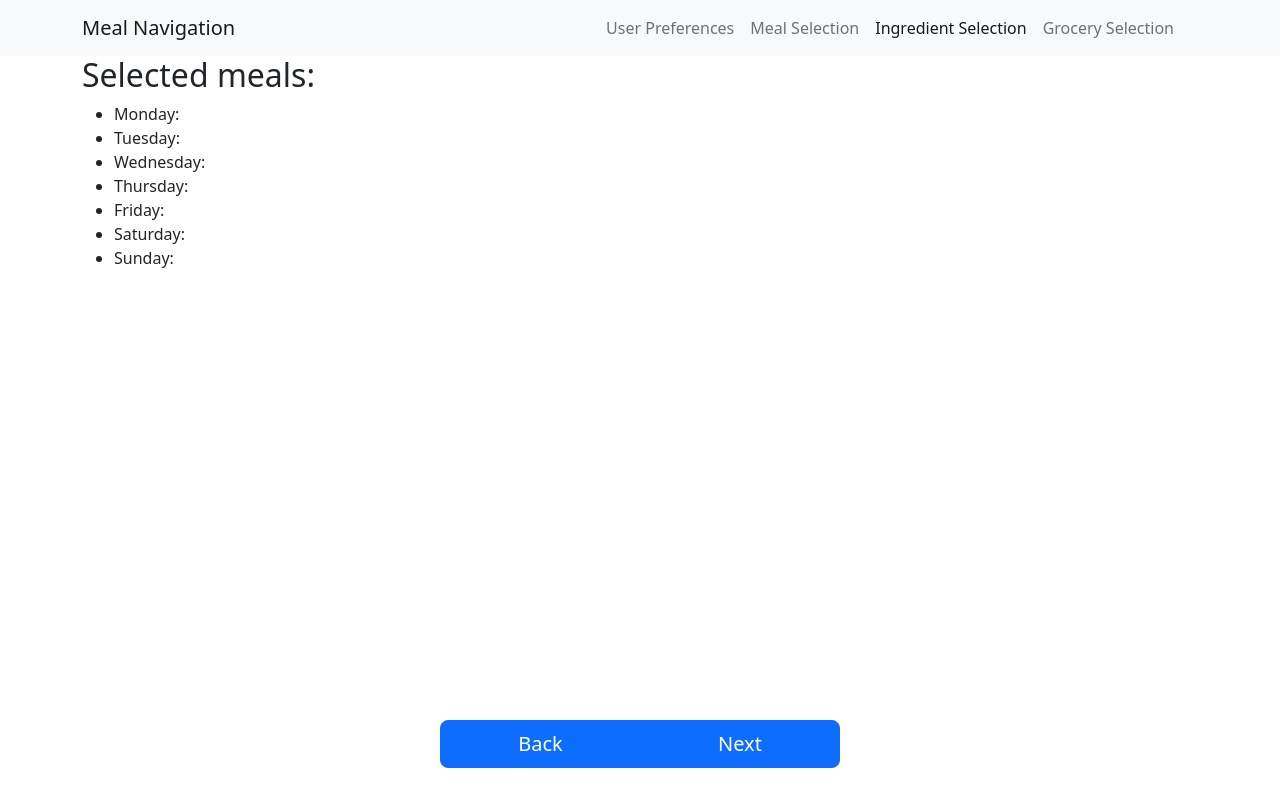
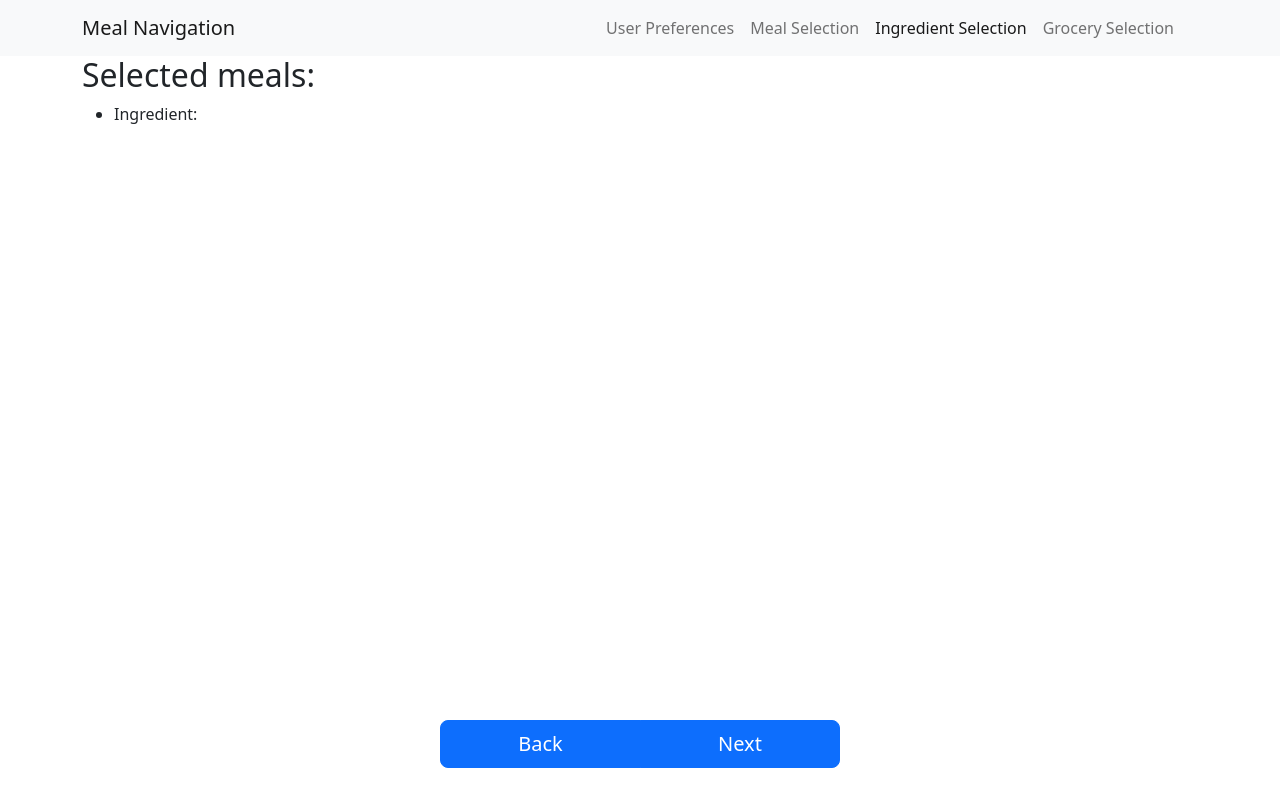
Before and after one commit to chanwutk/meal-navigation, a React (Vite) app: page / in a window 1280 px wide. Both pictures are taken after a click on the button "Ingredient Selection". Built offline with nearby package versions, Linux system fonts and the light colour scheme.

Commit message:
Changed the logic; Now display distinct ingredient

```diff
--- a/src/App.tsx
+++ b/src/App.tsx
@@ -18,6 +18,7 @@ export default function App() {
   const [activeTab, setActiveTab] = useState<NavKey>('user-pref');
   //Sunny tried this
   const [selectedMeals, setSelectedMeals] = useState<{[key: string]: string}>({});
+  const [selectedBrands, setSelectedBrands] = useState<{[key: string]: string}>({});
 
   function handleTabChange(eventKey: string | null) {
     if (eventKey !== 'user-pref' && eventKey !== 'meal-sel' && eventKey !== 'ingr-sel' && eventKey !== 'groc-sel') {
@@ -104,7 +105,7 @@ export default function App() {
           <MealSelection selectedMeals={selectedMeals} setSelectedMeals={setSelectedMeals}/>
         </div>
         <div style={activateStyle('ingr-sel')}>
-          <IngredientSelection selectedMeals={selectedMeals}/>
+          <IngredientSelection selectedMeals={selectedMeals} selectedBrands={selectedBrands} setSelectedBrands={setSelectedBrands}/>
         </div>
       </Container>
 
--- a/src/pages/ingredient-selection.tsx
+++ b/src/pages/ingredient-selection.tsx
@@ -4,83 +4,116 @@ import { useState } from "react";
 
 interface IngredientSelectionProp {
   selectedMeals: {[key: string]: string};
+  //Make it global
+  selectedBrands: {[key: string]: string};
+  setSelectedBrands: React.Dispatch<React.SetStateAction<{[key: string]: string}>>;
 };
 
 export default function IngredientSelection({ selectedMeals }: IngredientSelectionProp) {
   const daysOfWeek = ["Monday", "Tuesday", "Wednesday", "Thursday", "Friday", "Saturday", "Sunday"];
   const mondayMeal = selectedMeals['Monday'];
-  const mondayingr = [];
   const tuesdayMeal = selectedMeals['Tuesday'];
-  const tuesdayingr = [];
   const wednesdayMeal = selectedMeals['Wednesday'];
-  const wednesdayingr = [];
   const thursdayMeal = selectedMeals['Thursday'];
-  const thursdayingr = [];
   const fridayMeal = selectedMeals['Friday'];
-  const fridayingr = [];
   const saturdayMeal = selectedMeals['Saturday'];
-  const saturdayingr = [];
   const sundayMeal = selectedMeals['Sunday'];
-  const sundayingr = [];
+  let ingr = new Set<string>();
+  let ingr_count = new Map<string, number>();
 
 
   for (const m of data["meal"]) {
     if(m.name == mondayMeal){
       for (const r of m.recipe){
-        //Accessing each recipe, for now only extracting name of the ingredient
-        mondayingr.push(r.category);
+        ingr.add(r.category);
+        if(!ingr_count.has(r.category)){
+          ingr_count.set(r.category, 1);
+        }
+        else{
+          // @ts-ignore
+          ingr_count.set(r.category, ingr_count.get(r.category)+1);
+        }
       }
     }
     if(m.name == tuesdayMeal){
       for (const r of m.recipe){
-        //Accessing each recipe, for now only extracting name of the ingredient
-        tuesdayingr.push(r.category);
+        ingr.add(r.category);
+        if(!ingr_count.has(r.category)){
+          ingr_count.set(r.category, 1);
+        }
+        else{
+          // @ts-ignore
+          ingr_count.set(r.category, ingr_count.get(r.category)+1);
+        }
       }
     }
     if(m.name == wednesdayMeal){
       for (const r of m.recipe){
-        //Accessing each recipe, for now only extracting name of the ingredient
-        wednesdayingr.push(r.category);
+        ingr.add(r.category);
+        if(!ingr_count.has(r.category)){
+          ingr_count.set(r.category, 1);
+        }
+        else{
+          // @ts-ignore
+          ingr_count.set(r.category, ingr_count.get(r.category)+1);
+        }
       }
     }
     if(m.name == thursdayMeal){
       for (const r of m.recipe){
-        //Accessing each recipe, for now only extracting name of the ingredient
-        thursdayingr.push(r.category);
+        ingr.add(r.category);
+        if(!ingr_count.has(r.category)){
+          ingr_count.set(r.category, 1);
+        }
+        else{
+          // @ts-ignore
+          ingr_count.set(r.category, ingr_count.get(r.category)+1);
+        }
       }
     }
     if(m.name == fridayMeal){
       for (const r of m.recipe){
-        //Accessing each recipe, for now only extracting name of the ingredient
-        fridayingr.push(r.category);
+        ingr.add(r.category);
+        if(!ingr_count.has(r.category)){
+          ingr_count.set(r.category, 1);
+        }
+        else{
+          // @ts-ignore
+          ingr_count.set(r.category, ingr_count.get(r.category)+1);
+        }
       }
     }
     if(m.name == saturdayMeal){
       for (const r of m.recipe){
-        //Accessing each recipe, for now only extracting name of the ingredient
-        saturdayingr.push(r.category);
+        ingr.add(r.category);
+        if(!ingr_count.has(r.category)){
+          ingr_count.set(r.category, 1);
+        }
+        else{
+          // @ts-ignore
+          ingr_count.set(r.category, ingr_count.get(r.category)+1);
+        }
       }
     }
     if(m.name == sundayMeal){
       for (const r of m.recipe){
-        //Accessing each recipe, for now only extracting name of the ingredient
-        sundayingr.push(r.category);
+        ingr.add(r.category);
+        if(!ingr_count.has(r.category)){
+          ingr_count.set(r.category, 1);
+        }
+        else{
+          // @ts-ignore
+          ingr_count.set(r.category, ingr_count.get(r.category)+1);
+        }
       }
     }
   }
 
   return <>
-    {/*TODO: Sunny please look at src/pages/ingredient-selection.tsx*/}
     <div>
       <h2>Selected meals:</h2>
       <ul>
-        <li>Monday: {mondayingr.join(", ")}</li>
-        <li>Tuesday: {tuesdayingr.join(", ")}</li>
-        <li>Wednesday: {wednesdayingr.join(", ")}</li>
-        <li>Thursday: {thursdayingr.join(", ")}</li>
-        <li>Friday: {fridayingr.join(", ")}</li>
-        <li>Saturday: {saturdayingr.join(", ")}</li>
-        <li>Sunday: {sundayingr.join(", ")}</li>
+        <li>Ingredient: {Array.from(ingr).join(", ")}</li>
       </ul>
     </div>
     <button hidden={true}>Next</button>
```
Also changed, not shown: 1 other file (tests, documents, lock files or other folders).
